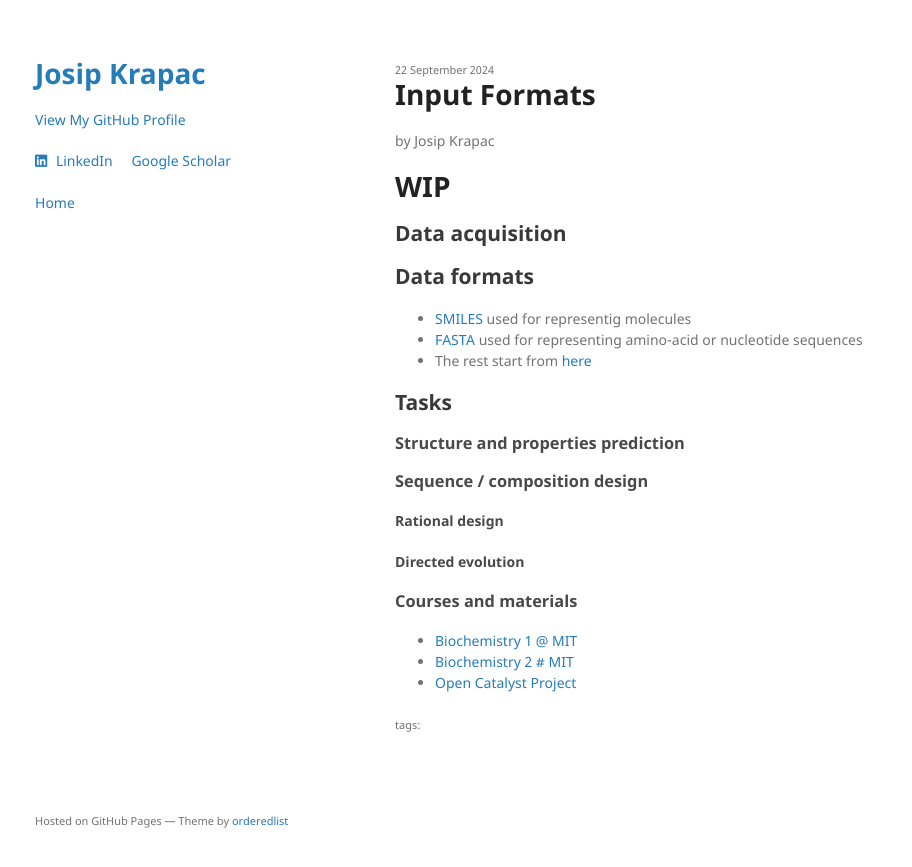
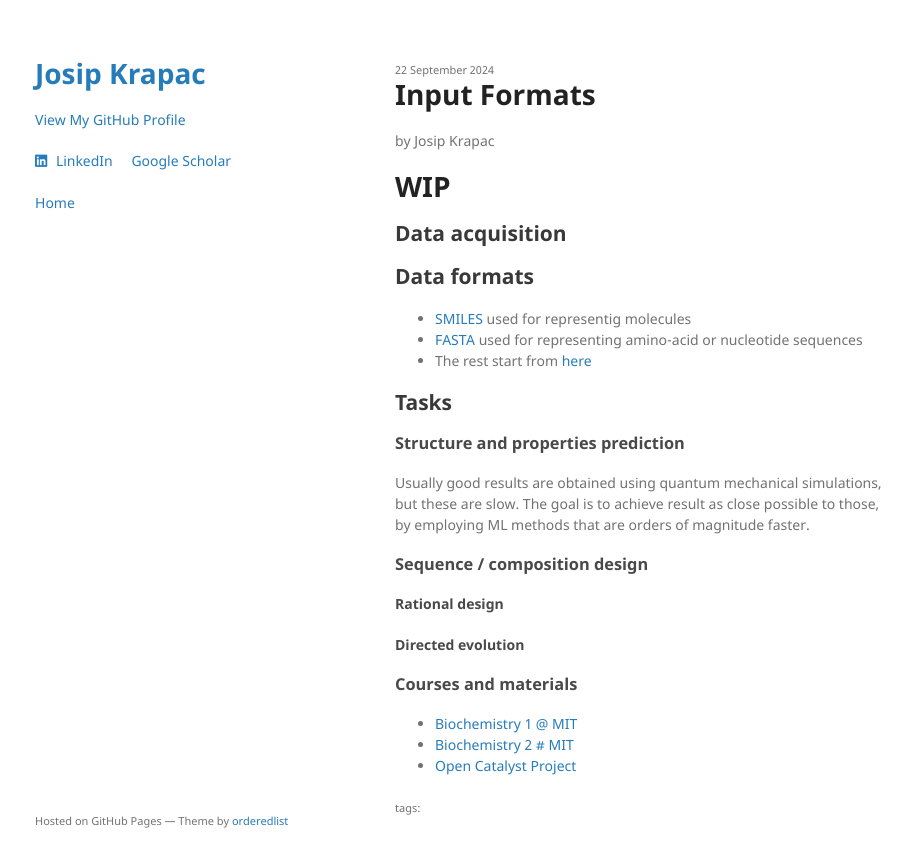
Before and after one commit to josipkrapac/josipkrapac.github.io, a Jekyll site: the page built from _posts/2024-09-22-input-formats.md, in a window 1280 px wide. Shown: the top 867 px of the page, without its empty margins (175-1087 px from the left). Built offline with Jekyll 4.4.1, drawn with Linux system fonts in a browser that asks for light colours; a style sheet for code colours, icons or effects is not loaded; the repository's description, which GitHub fills in, is left out.

Commit message:
Update 2024-09-22-input-formats.md

```diff
--- a/_posts/2024-09-22-input-formats.md
+++ b/_posts/2024-09-22-input-formats.md
@@ -13,6 +13,7 @@ author: Josip Krapac
 
 ## Tasks
 ### Structure and properties prediction
+Usually good results are obtained using quantum mechanical simulations, but these are slow. The goal is to achieve result as close possible to those, by employing ML methods that are orders of magnitude faster.
 ### Sequence / composition design
 #### Rational design
 #### Directed evolution
```
